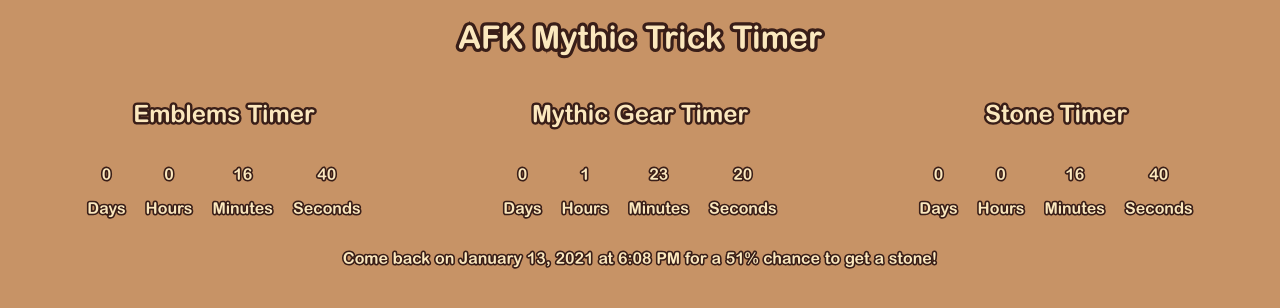
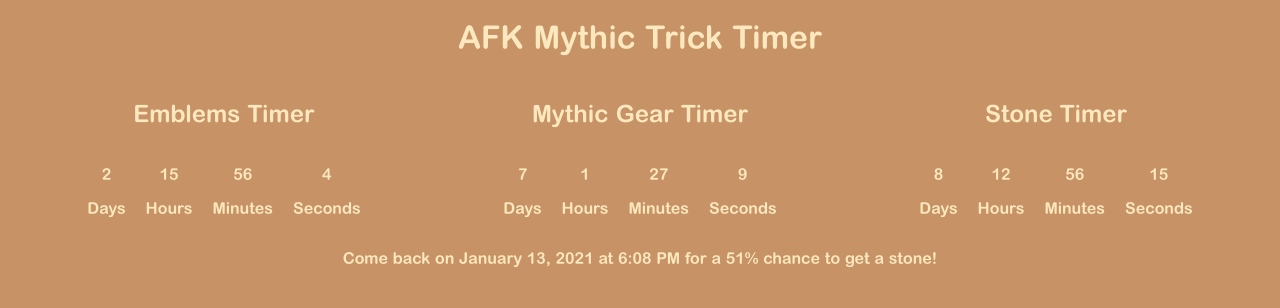
Before and after one commit to staynoon/afk-mythic-trick, a React (Create React App) app: page / in a window 1280 px wide. Shown: the top 308 px of the page. Built offline with nearby package versions, Linux system fonts and the light colour scheme.

Commit message:
timer tick

```diff
--- a/src/App.tsx
+++ b/src/App.tsx
@@ -13,9 +13,9 @@ function App() {
         <h1 className="stroke-single">AFK Mythic Trick Timer</h1>
       </div>
       <div className="row-container">
-        <Countdown name="Emblems Timer" remainingSeconds={1000} />
-        <Countdown name="Mythic Gear Timer" remainingSeconds={5000} />
-        <Countdown name="Stone Timer" remainingSeconds={1000} />
+        <Countdown name="Emblems Timer" remainingSeconds={230169} />
+        <Countdown name="Mythic Gear Timer" remainingSeconds={610034} />
+        <Countdown name="Stone Timer" remainingSeconds={737780} />
       </div>
       <p className="stroke-single">Come back on January 13, 2021 at 6:08 PM for a 51% chance to get a stone!</p>
     </div>
--- a/src/main.css
+++ b/src/main.css
@@ -15,9 +15,9 @@ h1, h2, h3, h4, h5, p {
 }
 /* add a single stroke */
 .stroke-single:before {
-  content: attr(title);
+  /* content: attr(title);
   position: absolute;
   -webkit-text-stroke: 0.2em #391E18;
   text-align: center;
-  z-index: -1;
+  z-index: -1; */
 }
--- a/src/time/Countdown.tsx
+++ b/src/time/Countdown.tsx
@@ -9,38 +9,45 @@ interface Props {
   remainingSeconds: number;
 };
 
-function timeConvert(totalSeconds: number): {daysSplit: number, hoursSplit: number, minutesSplit: number, secondsSplit: number} {
-  let daysCount: number = Math.floor(totalSeconds/86400);
-  let remainingSeconds = totalSeconds - daysCount * 86400;
-  let hoursCount: number = Math.floor(remainingSeconds/3600)
-  remainingSeconds -= hoursCount * 3600;
-  let minutesCount: number = Math.floor(remainingSeconds/60);
-  let secondsCount: number = totalSeconds%60;
-
-  return {
-    daysSplit: daysCount,
-    hoursSplit: hoursCount,
-    minutesSplit: minutesCount,
-    secondsSplit: secondsCount
-  };
+interface State {
+  remaining: number;
+  days: number;
+  hours: number;
+  minutes: number;
+  seconds: number;
 }
 
 function Countdown(props: Props) {
-  const {daysSplit, hoursSplit, minutesSplit, secondsSplit} = timeConvert(props.remainingSeconds);
+  const [time,setTime] = React.useState<State> ({
+    remaining: props.remainingSeconds,
+    days: Math.floor(props.remainingSeconds/86400),
+    hours: Math.floor((props.remainingSeconds%86400)/3600),
+    minutes: Math.floor((props.remainingSeconds%3600)/60),
+    seconds: props.remainingSeconds%60
+  });
 
-  const [days,setDays] = React.useState(daysSplit);
-  const [hours,setHours] = React.useState(hoursSplit);
-  const [minutes,setMinutes] = React.useState(minutesSplit);
-  const [seconds,setSeconds] = React.useState(secondsSplit);
+  React.useEffect(() => {
+    const timer = setTimeout(() => {
+      setTime({
+        remaining: time.remaining - 1,
+        days: Math.floor((time.remaining - 1)/86400),
+        hours: Math.floor(((time.remaining - 1)%86400)/3600),
+        minutes: Math.floor(((time.remaining - 1)%3600)/60),
+        seconds: (time.remaining - 1)%60
+      })
+    },1000);
+
+    return () => clearTimeout(timer);
+  });
 
   return (
     <div className="timer-box">
       <h2 className="stroke-single">{props.name}</h2>
       <div className="Clockbar">
-        <Timeblock name="Days" value={days}/>
-        <Timeblock name="Hours" value={hours}/>
-        <Timeblock name="Minutes" value={minutes}/>
-        <Timeblock name="Seconds" value={seconds}/>
+        <Timeblock name="Days" value={time.days}/>
+        <Timeblock name="Hours" value={time.hours}/>
+        <Timeblock name="Minutes" value={time.minutes}/>
+        <Timeblock name="Seconds" value={time.seconds}/>
       </div>
     </div>
   );
```
